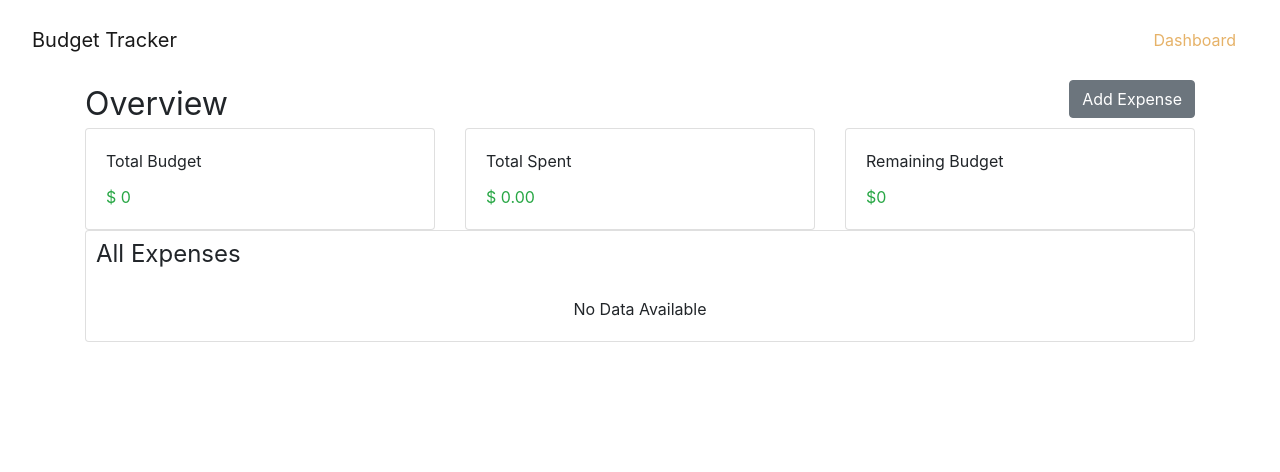
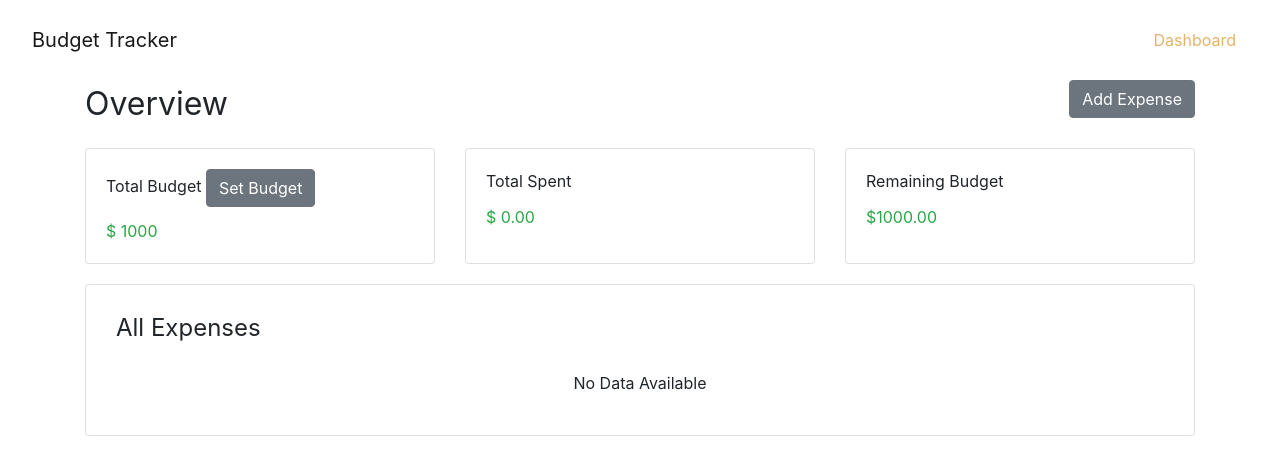
Before and after one commit to amandalincs/budget-tracker, a React (Create React App) app in the folder budget-tracker/: page /dashboard in a window 1280 px wide. Shown: the top 472 px of the page. Built offline with nearby package versions, Linux system fonts and the light colour scheme.

Commit message:
Added total budget and remaining budget functionality

```diff
--- a/budget-tracker/src/components/Pages/Dashboard.js
+++ b/budget-tracker/src/components/Pages/Dashboard.js
@@ -1,5 +1,5 @@
 import { React, useState, useEffect } from 'react'
-import { Card, CardDeck, CardTitle, CardBody, CardSubtitle, CardText, Button, Container, Modal, ModalHeader, ModalBody, ModalFooter  } from 'reactstrap'
+import { Card, CardDeck, CardTitle, CardBody, CardSubtitle, CardText, Button, Container, Modal, ModalHeader, ModalBody, ModalFooter, Input  } from 'reactstrap'
 import styled from 'styled-components';
 import ItemList from '../Standard/ItemList'
 import {Link} from 'react-router-dom'
@@ -30,10 +30,11 @@ const Styles = styled.div`
 function Dashboard() {
 
     const [items, setItems] = useState([])
-    const [budget, setBudget] = useState(0)
-    const [remainingBudget, setRemainingBudget] = useState(0)
+    const [budget, setBudget] = useState(1000)
     const [itemToDelete, setItemToDelete] = useState()
     const [deleteModal, setDeleteModal] = useState(false);
+    const [budgetModal, setBudgetModal] = useState(false);
+    const [budgetModalVal, setBudgetModalVal] = useState('')
     // const handleDeleteAllItems = () => {
     //     setItems([])
     // }
@@ -41,6 +42,11 @@ function Dashboard() {
 
     const toggleModal = () =>{
         setDeleteModal(!deleteModal)
+    }
+
+    const toggleBudgetModal = () => {
+        setBudgetModal(!budgetModal)
+        setBudgetModalVal('')
     }
 
     const handleDeleteAllItems = () => {
@@ -61,9 +67,22 @@ function Dashboard() {
 
     }
 
+    const handleBudgetModalVal = event => {
+        setBudgetModalVal(event.target.value)
+    }
+
+    const handleSetBudget = () => {
+        localStorage.setItem('budget', budgetModalVal)
+        setBudget(budgetModalVal)
+        toggleBudgetModal()
+    }
+
+
     useEffect(() => {
         let ls = JSON.parse(localStorage.getItem('items'))
+        let b = JSON.parse(localStorage.getItem('budget'))
         if (ls) setItems(ls)
+        if (b) setBudget(b)
     },[])
 
     return (
@@ -74,11 +93,29 @@ function Dashboard() {
                     <Link to="/"><Button>Add Expense</Button></Link>
                 </div>
 
-                <CardDeck>
+                <CardDeck style={{marginTop: 20}}>
                     <Card>
                         <CardBody>
                             <CardTitle>
-                                Total Budget{' '}
+                                <span>Total Budget{' '}</span>
+                                {<Button onClick={toggleBudgetModal}>Set Budget</Button>}
+                                <Modal isOpen={budgetModal} toggle={toggleBudgetModal} className="">
+                                    <ModalHeader toggle={toggleBudgetModal}>Set your budget</ModalHeader>
+                                    <ModalBody>
+                                    <Input
+                                        type="number"
+                                        name="totalBudget"
+                                        id="totalBudget"
+                                        placeholder="0.00"
+                                        value={budgetModalVal}
+                                        onChange={handleBudgetModalVal}
+                                    />
+                                    </ModalBody>
+                                    <ModalFooter>
+                                        <Button color="secondary" onClick={toggleBudgetModal}>Cancel</Button>
+                                        <Button color="primary" onClick={handleSetBudget}>Confirm</Button>{' '}
+                                    </ModalFooter>
+                                </Modal>
                             </CardTitle>
                             <CardText>
                                 <span className="text-success">
@@ -108,18 +145,21 @@ function Dashboard() {
                     <Card>
                         <CardBody>
                             <CardTitle>
-                                Remaining Budget{' '}
+                                Remaining Budget {' '}
                             </CardTitle>
                             <CardText>
                                 <span className="text-success">
-                                    ${remainingBudget}
+                                    ${(budget - (items.reduce((accumulator, currentValue) => {
+                                        return (accumulator += parseFloat(currentValue.amount))
+                                    }, 0))).toFixed(2)}
                                 </span>
                             </CardText>
                         </CardBody>
                     </Card>
                 </CardDeck>
 
-                <Card>
+                <Card style={{marginTop: 20}}>
+                    <CardBody>
                         <div className="data-header">
                             <span>All Expenses</span>
                             {items.length > 0 && <Button outline color="danger" onClick={toggleModal}>Clear All</Button>}
@@ -139,6 +179,7 @@ function Dashboard() {
                         (<ItemList items={items} handleItemToDelete={handleItemToDelete} handleDeleteItem={handleDeleteItem}></ItemList>)
                         : (<div style={{textAlign: 'center', padding: '20px 10px'}}>No Data Available</div>)
                         }
+                    </CardBody>
                 </Card>
 
             </Container>
```
Also changed, not shown: 1 other file (tests, documents, lock files or other folders). Lines whose indentation alone changed are shown as unchanged.
